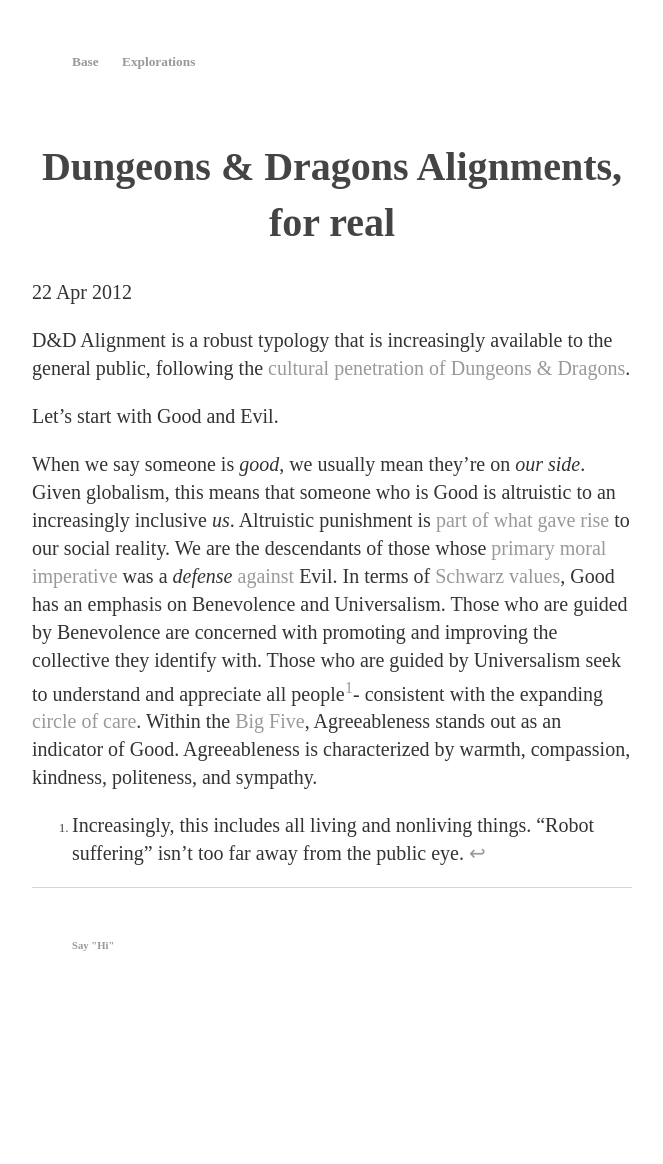
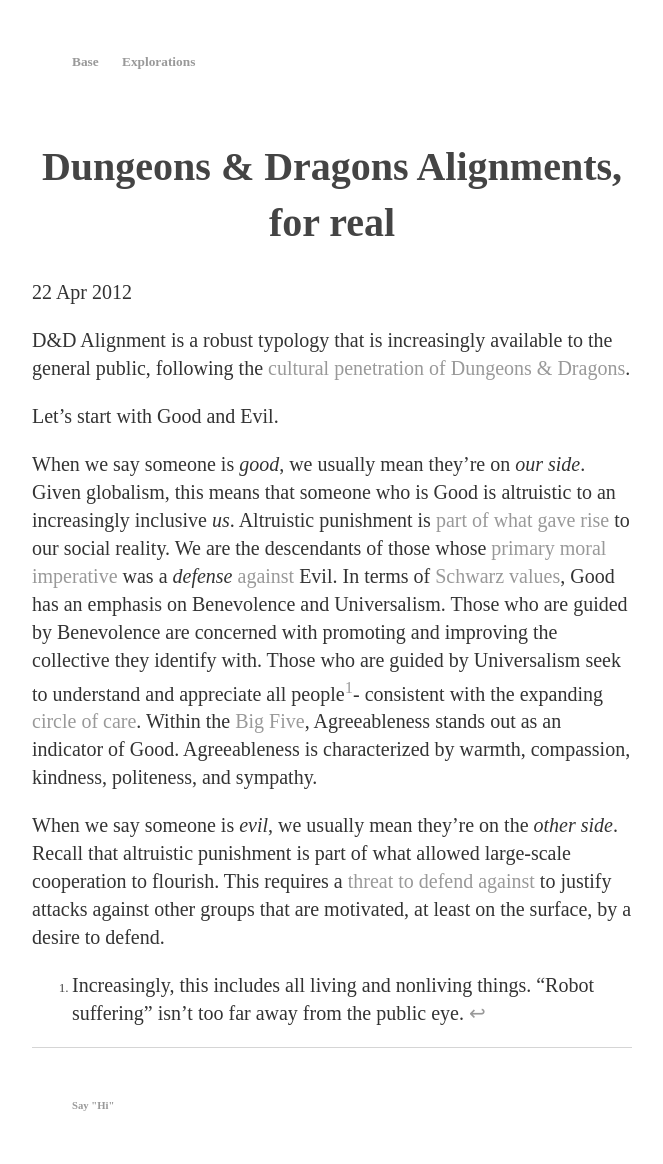
Before and after one commit to ray-dorai/ray-dorai.github.io, a Jekyll site: the page built from _posts/2012-04-22-dungeons-dragons-alignment.md, in a window 1280 px wide. Shown: the whole page, without its empty margins (308-971 px from the left). Built offline with Jekyll 4.4.1, drawn with Linux system fonts in a browser that asks for light colours; before the commit the page ends 1004 px from its top, so only the background shows below that.

Commit message:
Update 2012-04-22-dungeons-dragons-alignment.md

```diff
--- a/_posts/2012-04-22-dungeons-dragons-alignment.md
+++ b/_posts/2012-04-22-dungeons-dragons-alignment.md
@@ -10,4 +10,6 @@ Let's start with Good and Evil.
 
 When we say someone is _good_, we usually mean they're on _our side_. Given globalism, this means that someone who is Good is altruistic to an increasingly inclusive _us_. Altruistic punishment is [part of what gave rise](https://www.pnas.org/content/102/19/7047) to our social reality. We are the descendants of those whose [primary moral imperative](https://www.thebritishacademy.ac.uk/sites/default/files/110p197.pdf) was a _defense_ [against](https://science.sciencemag.org/content/sci/328/5978/617.full.pdf) Evil. In terms of [Schwarz values](https://en.wikipedia.org/wiki/Theory_of_Basic_Human_Values), Good has an emphasis on Benevolence and Universalism. Those who are guided by Benevolence are concerned with promoting and improving the collective they identify with. Those who are guided by Universalism seek to understand and appreciate all people[^1]- consistent with the expanding [circle of care](https://www.sciencedirect.com/science/article/pii/S0022103108001613). Within the [Big Five](https://en.wikipedia.org/wiki/Big_Five_personality_traits), Agreeableness stands out as an indicator of Good. Agreeableness is characterized by warmth, compassion, kindness, politeness, and sympathy.
 
+When we say someone is _evil_, we usually mean they're on the _other side_. Recall that altruistic punishment is part of what allowed large-scale cooperation to flourish. This requires a [threat to defend against](https://www.pnas.org/content/pnas/110/41/16384.full.pdf) to justify attacks against other groups that are motivated, at least on the surface, by a desire to defend.
+
 [^1]: Increasingly, this includes all living and nonliving things. "Robot suffering" isn't too far away from the public eye.
```
